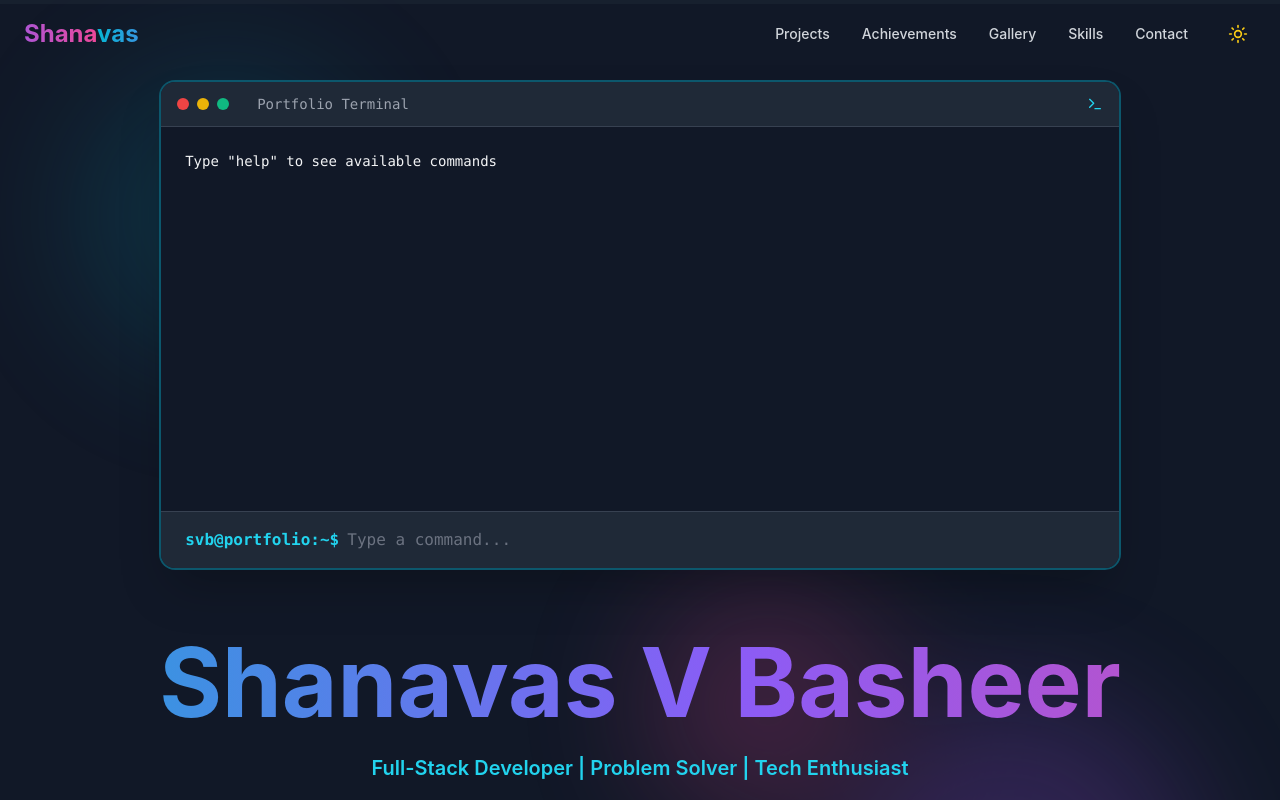
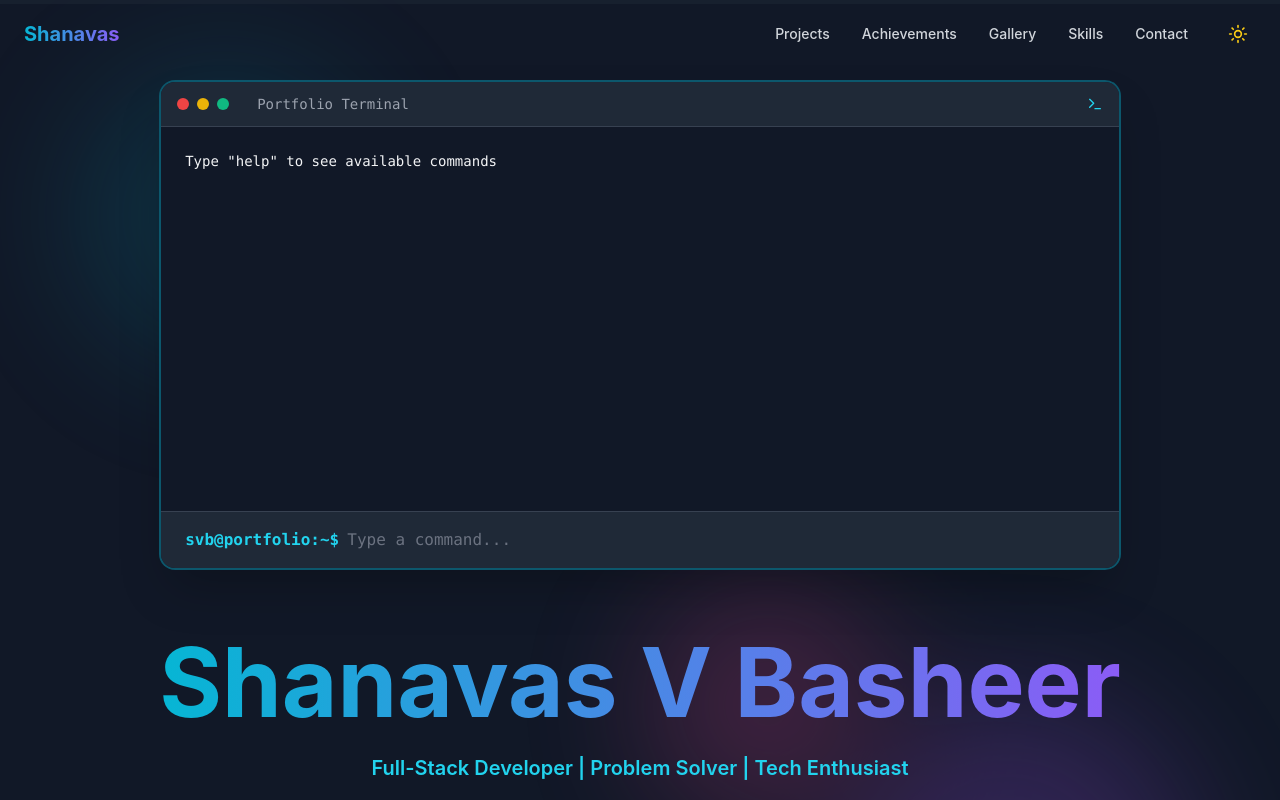
Before and after one commit to shanavasvb/portfolio, a React (Create React App) app in the folder portfolio-app/: page / in a window 1280 px wide. Shown: the top 800 px of the page. Built offline with nearby package versions, Linux system fonts and the light colour scheme.

Commit message:
changed text animation

```diff
--- a/portfolio-app/src/components/Portfolio.jsx
+++ b/portfolio-app/src/components/Portfolio.jsx
@@ -1008,7 +1008,6 @@ const Portfolio = () => {
         .gradient-text {
           background: linear-gradient(90deg, #06B6D4, #8B5CF6, #EC4899);
           background-size: 200% 200%;
-          animation: shimmer 3s linear infinite;
           -webkit-background-clip: text;
           -webkit-text-fill-color: transparent;
           background-clip: text;
@@ -1168,7 +1167,7 @@ const Portfolio = () => {
         aria-label="Main navigation"
       >
         <div className="max-w-7xl mx-auto px-6 py-4 flex justify-between items-center">
-          <div className="text-2xl font-bold gradient-text">
+          <div className="text-xl font-bold gradient-text">
             Shanavas
           </div>
 
```
